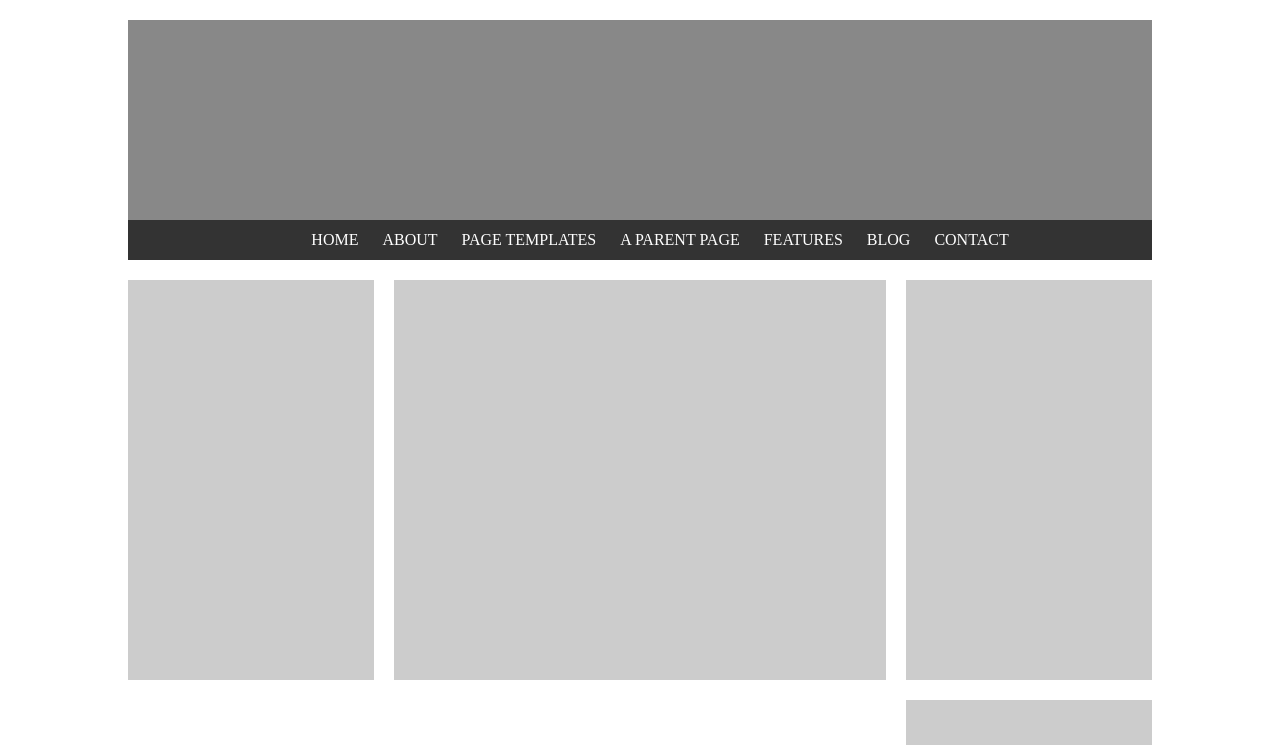
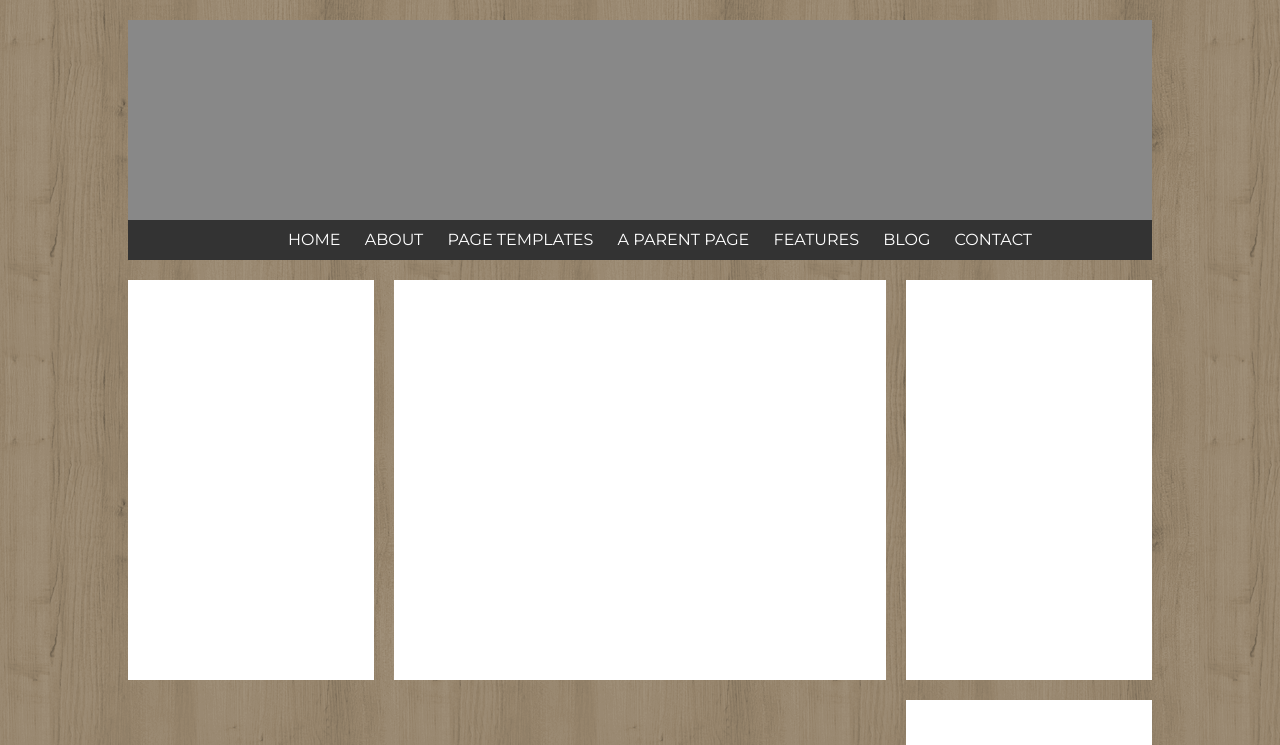
Before and after one commit to PaoloFrancesco-Marino/htmlcss-struttura-wp, a plain HTML site: page index.html in a window 1280 px wide. Shown: the top 745 px of the page. Drawn offline with Linux system fonts and the light colour scheme.

Commit message:
aggiunta backgroud pagina + fonts

```diff
--- a/index.html
+++ b/index.html
@@ -4,9 +4,12 @@
     <meta charset="utf-8">
     <title>Struttura-WP</title>
     <link rel="stylesheet" href="styles/main.css">
+    <link href="https://fonts.googleapis.com/css?family=Roboto&display=swap" rel="stylesheet">
+    <link href="https://fonts.googleapis.com/css?family=Montserrat&display=swap" rel="stylesheet">
   </head>
 
   <body>
+    <div id="contenitore">
       <!-- Header -->
       <header>
         <div id="header-image">
@@ -26,7 +29,7 @@
           </ul>
         </div>
       </header>
-
+      <!-- contenuto -->
       <main>
         <div id="contenitore-tutto">
           <!-- colonna sx -->
@@ -56,7 +59,7 @@
 
         </div>
       </main>
-
+      <!-- footer -->
       <footer id="footer">
         <div id="testo-footer">
 
@@ -67,6 +70,6 @@
             <li> <a href="#">uno</a> </li>
           </ul>
       </footer>
-
+    </div>
   </body>
 </html>
--- a/styles/main.css
+++ b/styles/main.css
@@ -1,14 +1,23 @@
+/* general styles */
 * {
   margin: 0;
   box-sizing: border-box;
 }
 
 body {
+  background-image: url('../img/background-pagina.png');
+}
+
+#contenitore {
   width: 80%;
   margin: auto;
+  font-family: 'Roboto';
 }
 
 /* Sezione Header */
+header {
+  font-family: 'Montserrat';
+}
 #header-image {
   margin: auto;
   margin-top: 20px;
@@ -73,7 +82,7 @@ body {
 
 .box {
   height: 400px;
-  background: #ccc;
+  background: #fff;
   margin-bottom: 20px;
 }
 
@@ -90,7 +99,7 @@ body {
 #socials {
   list-style: none;
   padding: 0;
-  background: #ccc;
+  background: #fff;
   height: 100px;
   line-height: 100px;
 }
```
Also changed, not shown: img/background-banner.jpeg (added), img/background-pagina.png (added), img/logo.png (added). Lines whose indentation alone changed are shown as unchanged.
